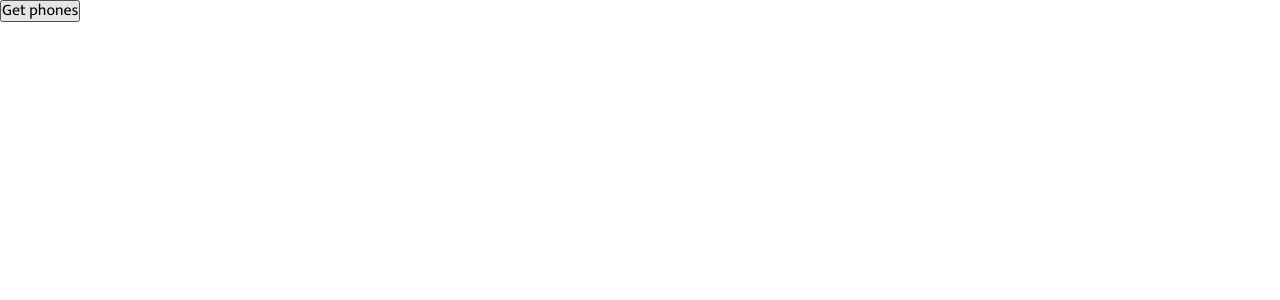
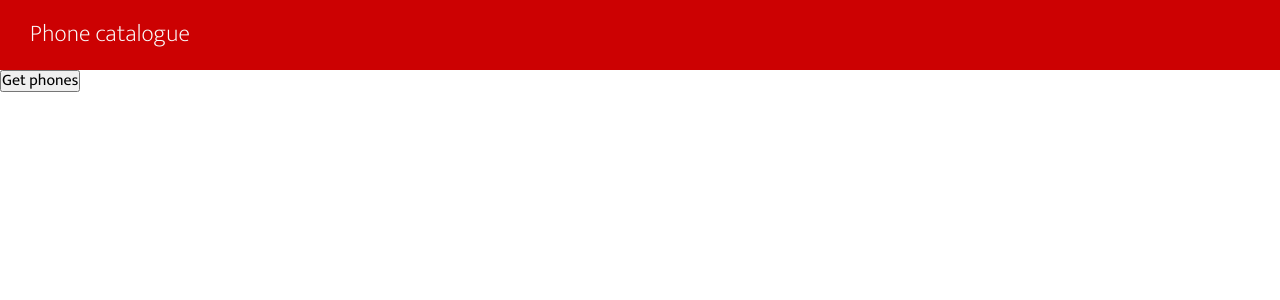
Before and after one commit to albasmg/phone-catalogue, a React (Create React App) app: page / in a window 1280 px wide. Shown: the top 300 px of the page. Built offline with nearby package versions, Linux system fonts and the light colour scheme.

Commit message:
add header component

```diff
--- a/src/App.js
+++ b/src/App.js
@@ -3,6 +3,7 @@ import { useDispatch, useSelector } from 'react-redux';
 import { setPhones } from './redux/phones/actions';
 import { getPhones } from './redux/phones/selectors';
 import phonesData from './data/phones.json';
+import Header from './components/Header/Header';
 import PhoneList from './components/PhoneList/PhoneList';
 
 const App = () => {
@@ -15,6 +16,7 @@ const App = () => {
 
   return (
     <div>
+      <Header />
       <button onClick={handleButton}>Get phones</button>
       <PhoneList phones={phones} />
     </div>
--- /dev/null
+++ b/src/components/Header/Header.js
@@ -0,0 +1,11 @@
+import React from 'react';
+
+const Header = ({ name, imageFileName, manufacturer, price }) => {
+  return (
+    <header className="header">
+      <h1 className="header__title">Phone catalogue</h1>
+    </header>
+  );
+};
+
+export default Header;
--- /dev/null
+++ b/src/components/Header/header.scss
@@ -0,0 +1,14 @@
+.header {
+  height: 70px;
+  background-color: $primary-color;
+  padding-left: 30px;
+  display: flex;
+  align-items: center;
+
+  &__title {
+    color: $light-color;
+    font-size: $font-extra-large;
+    font-weight: lighter;
+    margin: 0;
+  }
+}
--- a/src/index.scss
+++ b/src/index.scss
@@ -2,6 +2,7 @@
 @import './assets/stylesheets/functions.scss';
 @import './assets/stylesheets/variables.scss';
 @import './assets/stylesheets/mixins.scss';
+@import './components/Header/header.scss';
 @import './components/PhoneList/phoneList.scss';
 @import './components/Phone/phone.scss';
 
```
